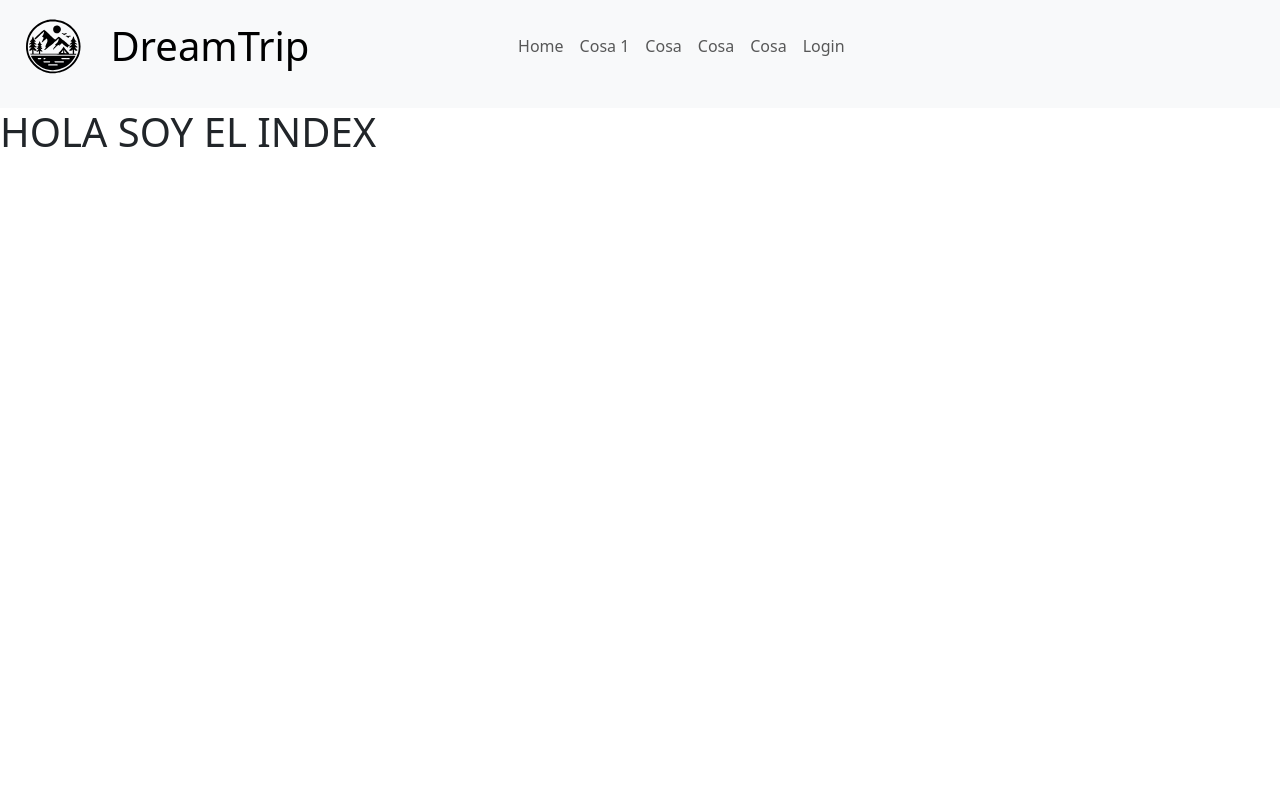
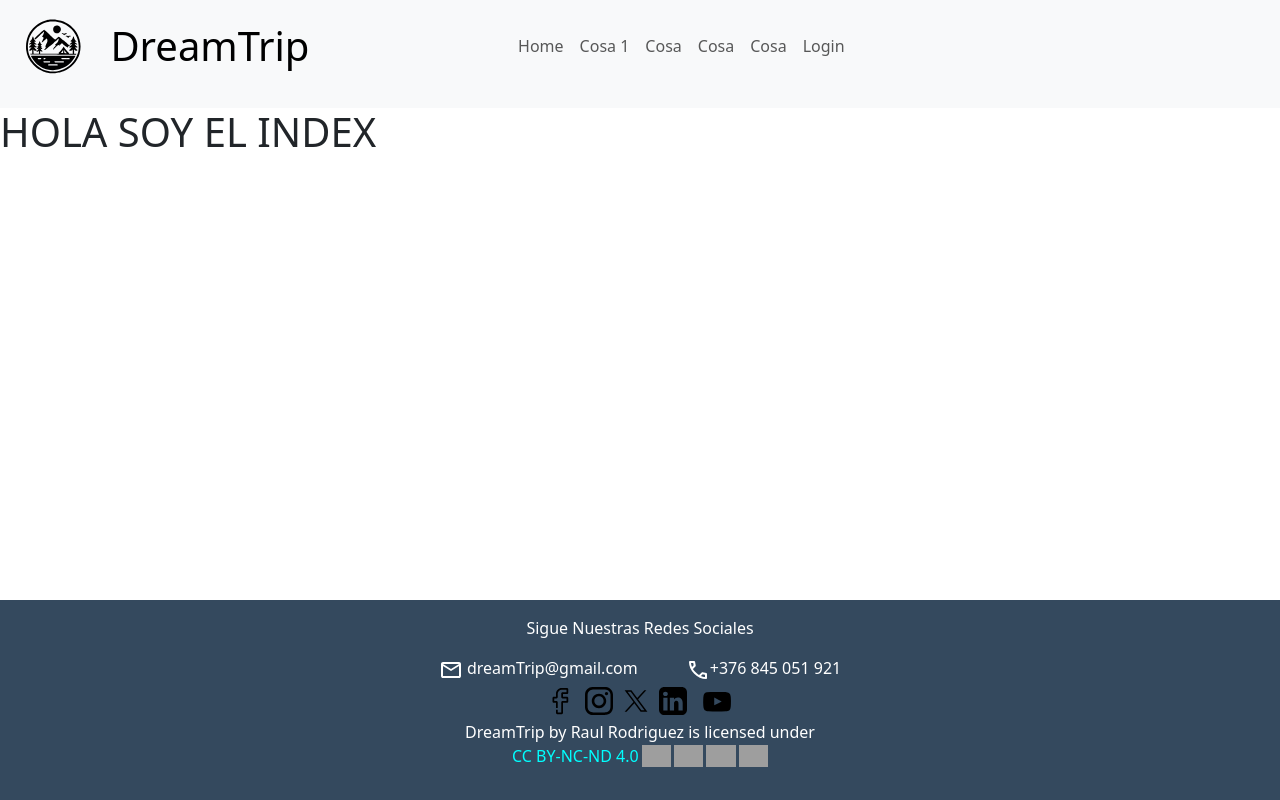
Before and after one commit to sudoRaul/Proyecto-Free-Tours-Vue, a Vue app: page / in a window 1280 px wide. Built offline with nearby package versions, Linux system fonts and the light colour scheme; grey boxes are pictures that could not be loaded.

Commit message:
Footer añadido y completo

```diff
--- a/src/App.vue
+++ b/src/App.vue
@@ -1,6 +1,8 @@
 <script setup>
 import { ref, onMounted } from "vue";
 import Header from "./components/Header.vue";
+import Footer from "./components/Footer.vue";
+
 
 const usuarioAutenticado = ref(null);
 
@@ -33,4 +35,5 @@ function manejarSesionCerrada() {
     @sesionCerrada="manejarSesionCerrada"
   />
   <router-view />
+  <Footer></Footer>
 </template>
--- a/src/components/Footer.vue
+++ b/src/components/Footer.vue
@@ -2,26 +2,26 @@
     <footer class="footer">
       <p>Sigue Nuestras Redes Sociales</p>
       <span>
-        <span><img src="@/images/email.svg" alt="Email Logo"> dreamTrip@gmail.com</span>
-        <span><img src="@/images/telefono.svg" alt="Telefono Logo">+376 845 051</span>
+        <span class="me-5"><img src="@/images/email.svg" alt="Email Logo"> dreamTrip@gmail.com</span>
+        <span><img src="@/images/telefono.svg" alt="Telefono Logo">+376 845 051 921</span>
       </span>
       <br>
-      <div class="">
-        <img src="@/images/facebook.svg" alt="Logo Facebook" width="28px" height="28px">
-        <img src="@/images/ig.svg" alt="Logo Instagram" width="28px" height="28px">
-        <img src="@/images/x.svg" alt="Logo X" width="38px" height="38px">
-        <img src="@/images/linkedin.svg" alt="Logo LinkedIn" width="28px" height="28px">
-        <img src="@/images/yt.svg" alt="Logo YouTube" width="28px" height="28px" class="pl-10">
+      <div>
+        <img src="@/images/facebook.svg" alt="Logo Facebook" width="28px" height="28px" class="me-1">
+        <img src="@/images/ig.svg" alt="Logo Instagram" width="28px" height="28px" class="ms-1">
+        <img src="@/images/x.svg" alt="Logo X" width="38px" height="38px" class="ms-1">
+        <img src="@/images/linkedin.svg" alt="Logo LinkedIn" width="28px" height="28px" class="ms-1">
+        <img src="@/images/yt.svg" alt="Logo YouTube" width="28px" height="28px" class="ms-3">
       </div>
-      <p><p xmlns:cc="http://creativecommons.org/ns#" xmlns:dct="http://purl.org/dc/terms/"><span property="dct:title">DreamTrip</span>
-      by <span property="cc:attributionName">Raul Rodriguez</span> is licensed under
+      <p xmlns:cc="http://creativecommons.org/ns#" xmlns:dct="http://purl.org/dc/terms/"><span property="dct:title">DreamTrip</span>
+      by <span property="cc:attributionName">Raul Rodriguez</span> is licensed under <br>
       <a href="https://creativecommons.org/licenses/by-nc-nd/4.0/?ref=chooser-v1" target="_blank" rel="license noopener noreferrer"
       style="display:inline-block;">CC BY-NC-ND 4.0<img style="height:22px!important;margin-left:3px;vertical-align:text-bottom;"
       src="https://mirrors.creativecommons.org/presskit/icons/cc.svg?ref=chooser-v1" alt=""><img style="height:22px!important;margin-left:3px;vertical-align:text-bottom;" src="https://mirrors.creativecommons.org/presskit/icons/by.svg?ref=chooser-v1" alt="">
       <img style="height:22px!important;margin-left:3px;vertical-align:text-bottom;"
       src="https://mirrors.creativecommons.org/presskit/icons/nc.svg?ref=chooser-v1" alt="">
       <img style="height:22px;margin-left:3px;vertical-align:text-bottom;"
-      src="https://mirrors.creativecommons.org/presskit/icons/nd.svg?ref=chooser-v1" alt=""></a></p></p>
+      src="https://mirrors.creativecommons.org/presskit/icons/nd.svg?ref=chooser-v1" alt=""></a></p>
     </footer>
   </template>
 
```
